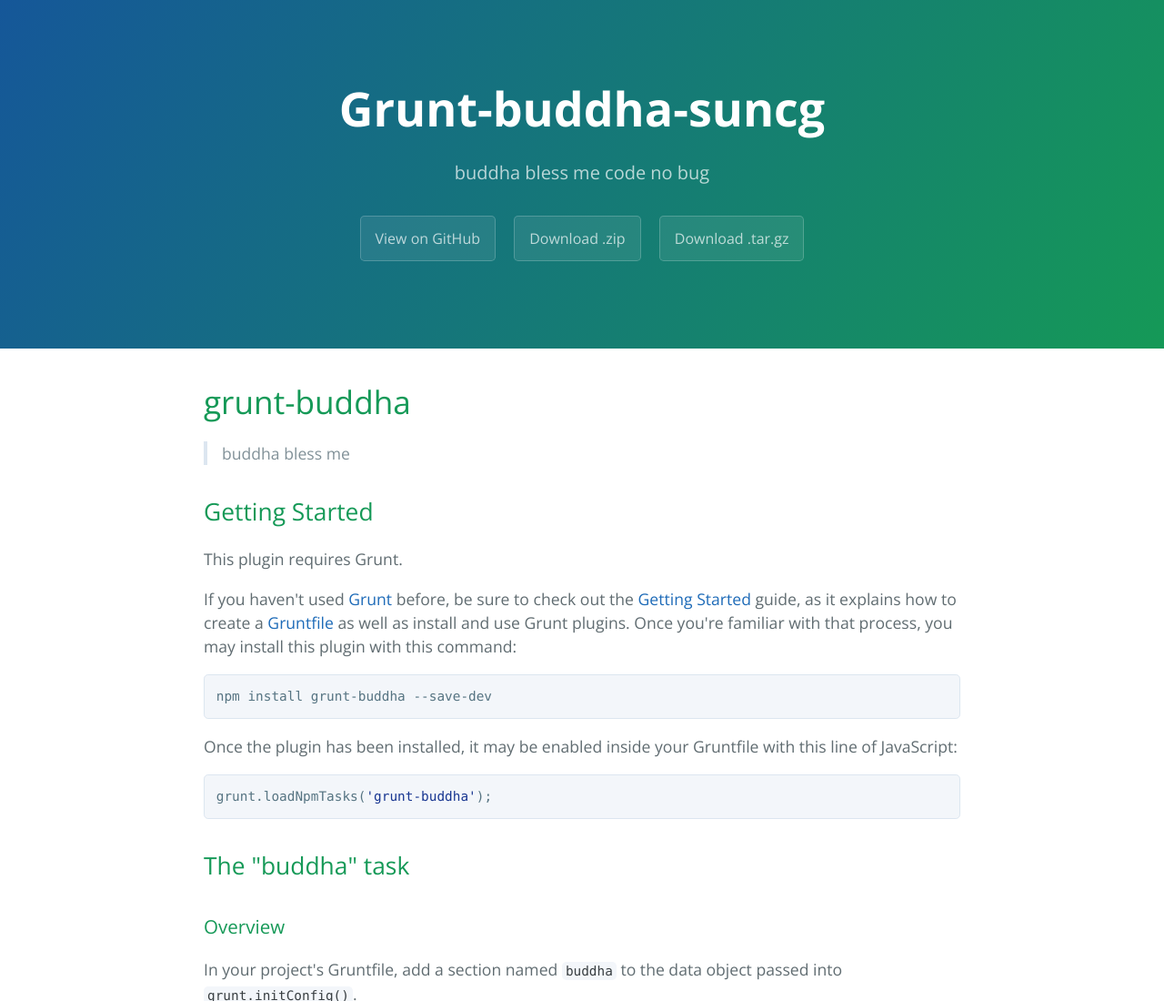
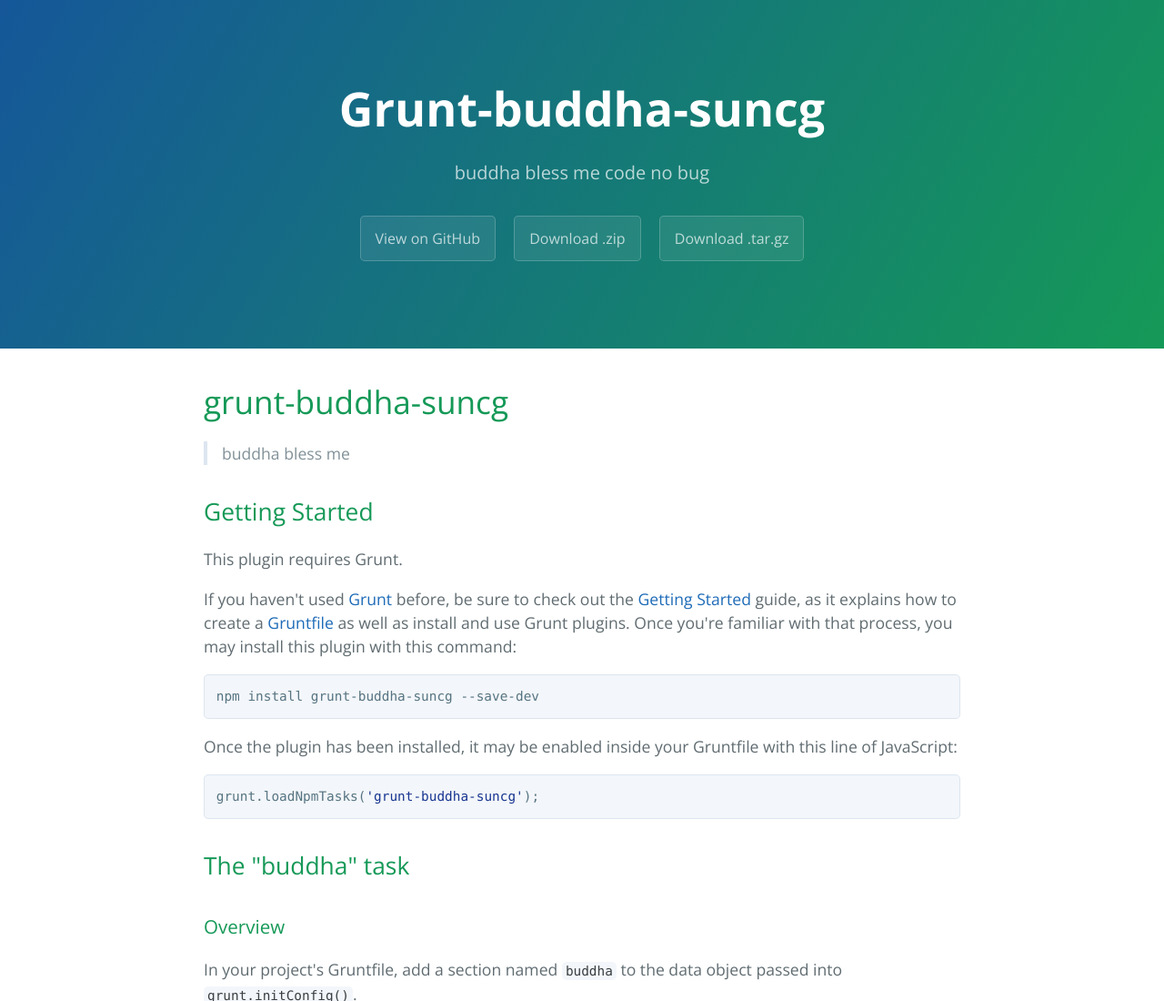
Before and after one commit to sunchenguang/grunt-buddha-suncg, a plain HTML site: page index.html in a window 1280 px wide. Shown: the top 1100 px of the page at 91% size. Drawn offline with nearby package versions, Linux system fonts and the light colour scheme.

```diff
--- a/index.html
+++ b/index.html
@@ -20,7 +20,7 @@
 
     <section class="main-content">
       <h1>
-<a id="grunt-buddha" class="anchor" href="#grunt-buddha" aria-hidden="true"><span class="octicon octicon-link"></span></a>grunt-buddha</h1>
+<a id="grunt-buddha-suncg" class="anchor" href="#grunt-buddha-suncg" aria-hidden="true"><span class="octicon octicon-link"></span></a>grunt-buddha-suncg</h1>
 
 <blockquote>
 <p>buddha bless me</p>
@@ -33,11 +33,11 @@
 
 <p>If you haven't used <a href="http://gruntjs.com/">Grunt</a> before, be sure to check out the <a href="http://gruntjs.com/getting-started">Getting Started</a> guide, as it explains how to create a <a href="http://gruntjs.com/sample-gruntfile">Gruntfile</a> as well as install and use Grunt plugins. Once you're familiar with that process, you may install this plugin with this command:</p>
 
-<div class="highlight highlight-shell"><pre>npm install grunt-buddha --save-dev</pre></div>
+<div class="highlight highlight-shell"><pre>npm install grunt-buddha-suncg --save-dev</pre></div>
 
 <p>Once the plugin has been installed, it may be enabled inside your Gruntfile with this line of JavaScript:</p>
 
-<div class="highlight highlight-js"><pre>grunt.loadNpmTasks(<span class="pl-s"><span class="pl-pds">'</span>grunt-buddha<span class="pl-pds">'</span></span>);</pre></div>
+<div class="highlight highlight-js"><pre>grunt.loadNpmTasks(<span class="pl-s"><span class="pl-pds">'</span>grunt-buddha-suncg<span class="pl-pds">'</span></span>);</pre></div>
 
 <h2>
 <a id="the-buddha-task" class="anchor" href="#the-buddha-task" aria-hidden="true"><span class="octicon octicon-link"></span></a>The "buddha" task</h2>
```
Also changed, not shown: params.json (+1 -1 lines).
